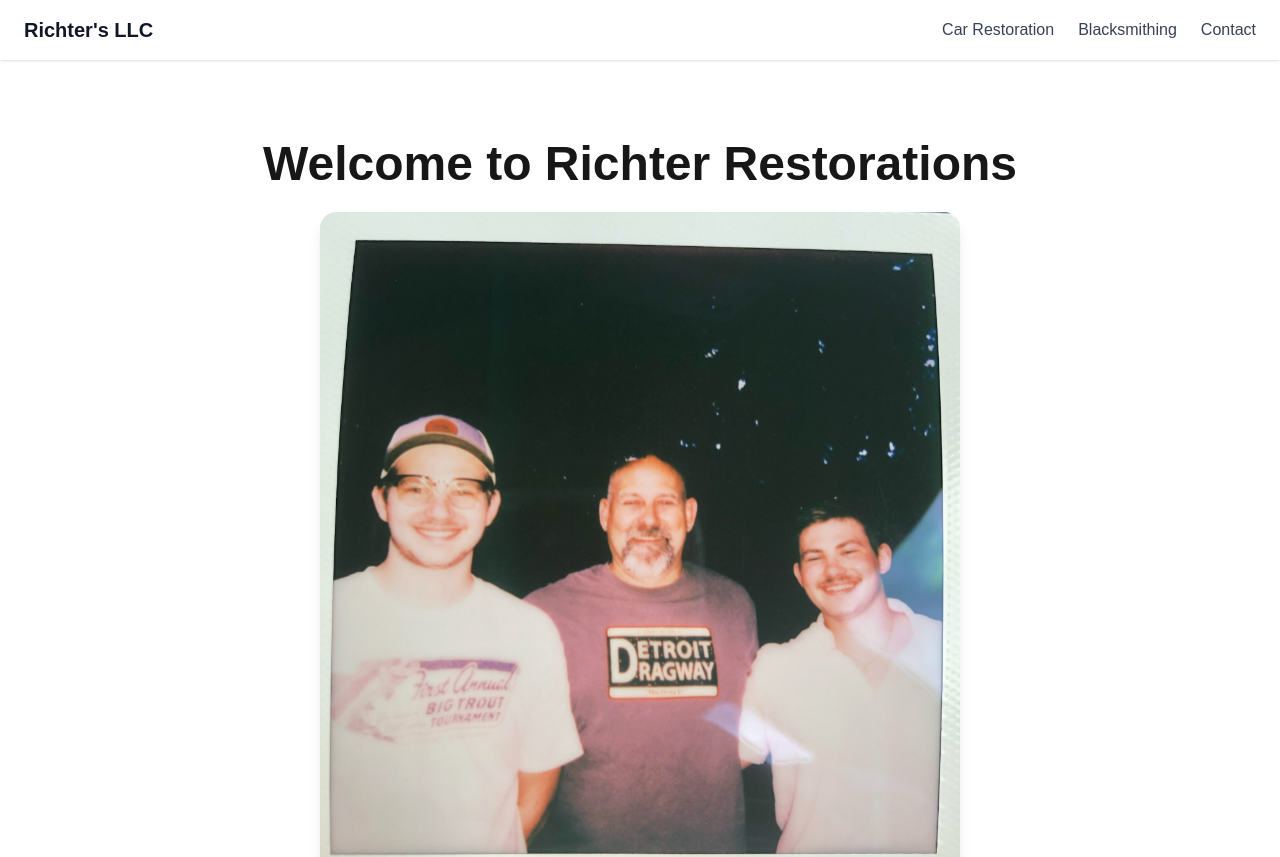
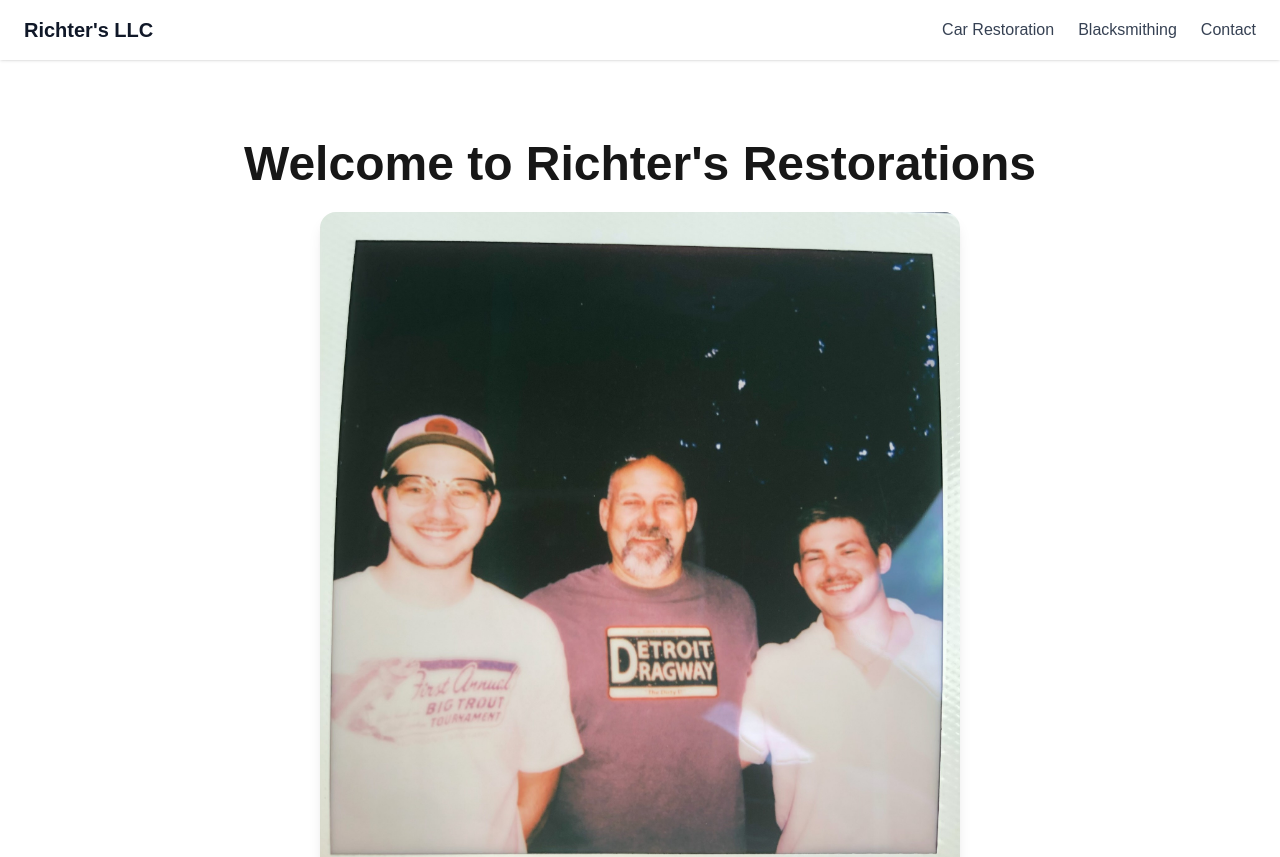
Before and after one commit to HankRichter/RichterLLC, a Next.js app: page / in a window 1280 px wide. Shown: the top 857 px of the page. Built offline with nearby package versions, Linux system fonts and the light colour scheme.

Commit message:
Text update

```diff
--- a/src/app/page.js
+++ b/src/app/page.js
@@ -3,7 +3,7 @@
 export default function Home() {
   return (
     <div className="container mx-auto text-center py-20">
-      <h1 className="text-5xl font-bold mb-6">Welcome to Richter Restorations</h1>
+      <h1 className="text-5xl font-bold mb-6">Welcome to Richter's Restorations</h1>
       <Image
         src="/Main/MainPhoto.jpeg"
         alt="Hank, Gus and Eddie"
```
